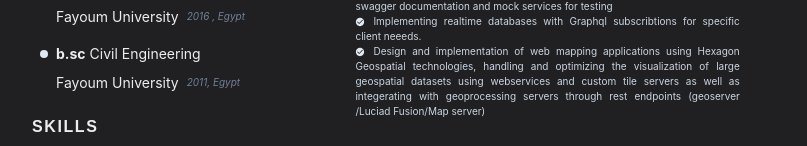
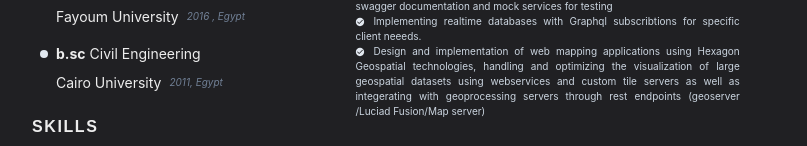
Before and after one commit to thisisamr/thisisamr-website, a Next.js app: page /resume in a window 1280 px wide. Shown: the part 548-694 px from the top of the page, without its empty margins (240-1047 px from the left). Built offline with nearby package versions, Linux system fonts and the light colour scheme.

Commit message:
Update resume.tsx

```diff
--- a/pages/resume.tsx
+++ b/pages/resume.tsx
@@ -190,7 +190,7 @@ const Resume = () => {
                 </HStack>
                 <HStack justifyContent={'center'}>
                   <Text ml={4} fontSize={14}>
-                    Fayoum University
+                    Cairo University
                   </Text>
                   <Text fontStyle={'italic'} fontSize={10} color="gray.500">
                     2011, Egypt
```
